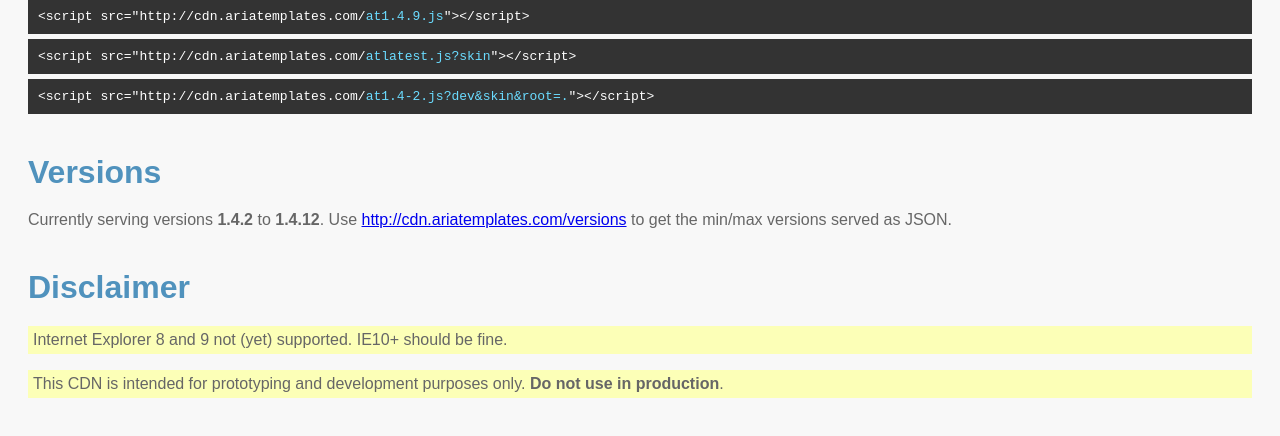
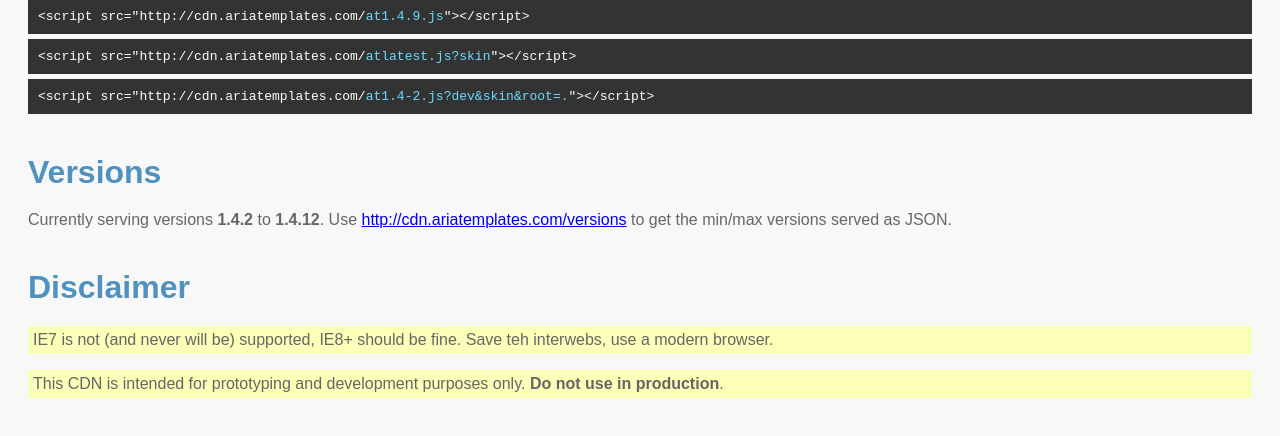
Before and after one commit to ariatemplates/cdn.ariatemplates.com, a website: page static/index.html in a window 1280 px wide. Shown: the part 560-996 px from the top of the page. Drawn offline with Linux system fonts and the light colour scheme; a small style sheet from the web is missing.

Commit message:
Disclaimer update.

```diff
--- a/static/index.html
+++ b/static/index.html
@@ -31,7 +31,7 @@
 		<p>Currently serving versions <strong>1.4.2</strong> to <strong>1.4.12</strong>.  Use <a href="http://cdn.ariatemplates.com/versions">http://cdn.ariatemplates.com/versions</a> to get the min/max versions served as JSON.</p>
 
 		<h1>Disclaimer</h1>
-		<p class="warn">Internet Explorer 8 and 9 not (yet) supported.  IE10+ should be fine.</p>
+		<p class="warn">IE7 is not (and never will be) supported, IE8+ should be fine.  Save teh interwebs, use a modern browser.</p>
 		<p class="warn">This CDN is intended for prototyping and development purposes only.  <strong>Do not use in production</strong>.</p>
 
 	</body>
```
